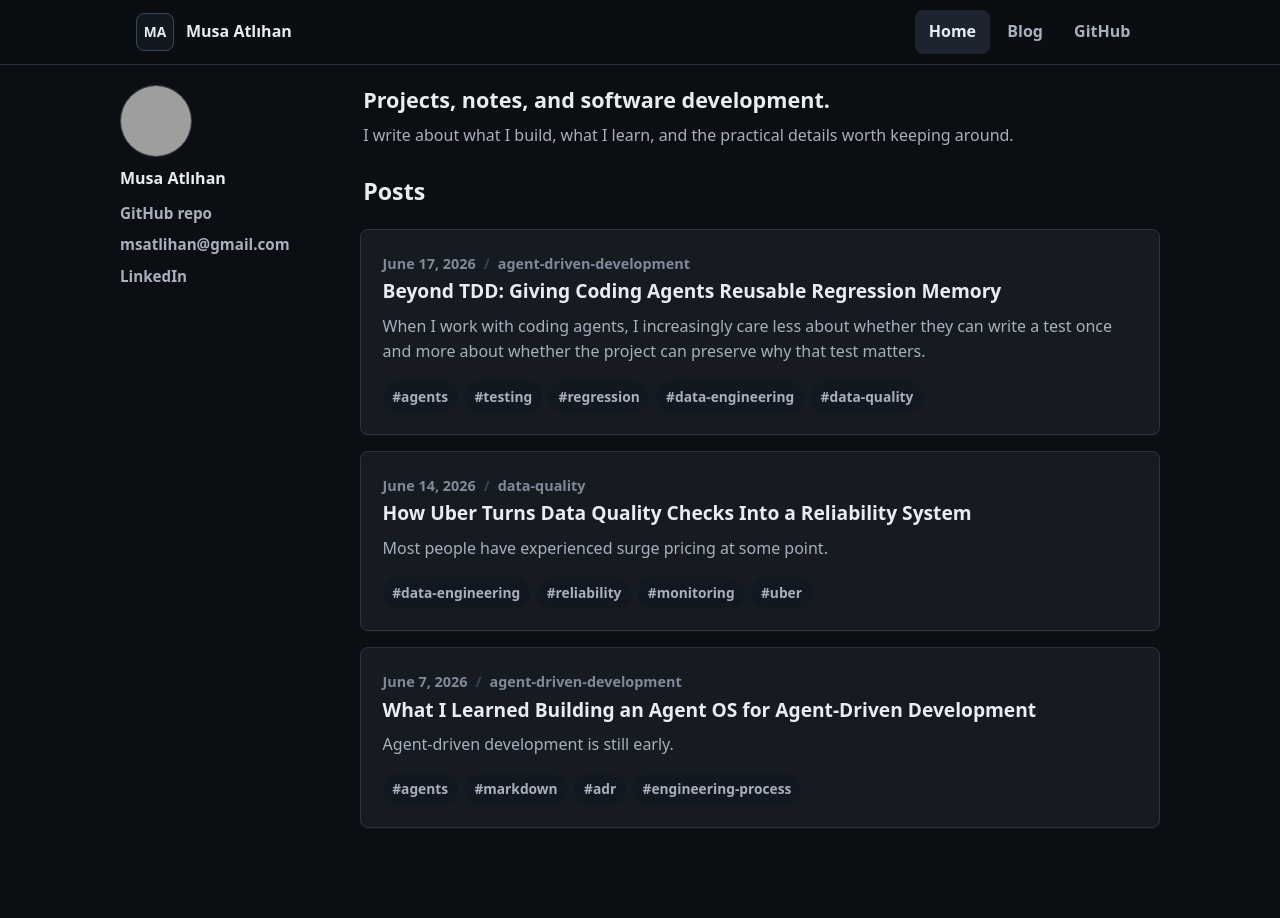
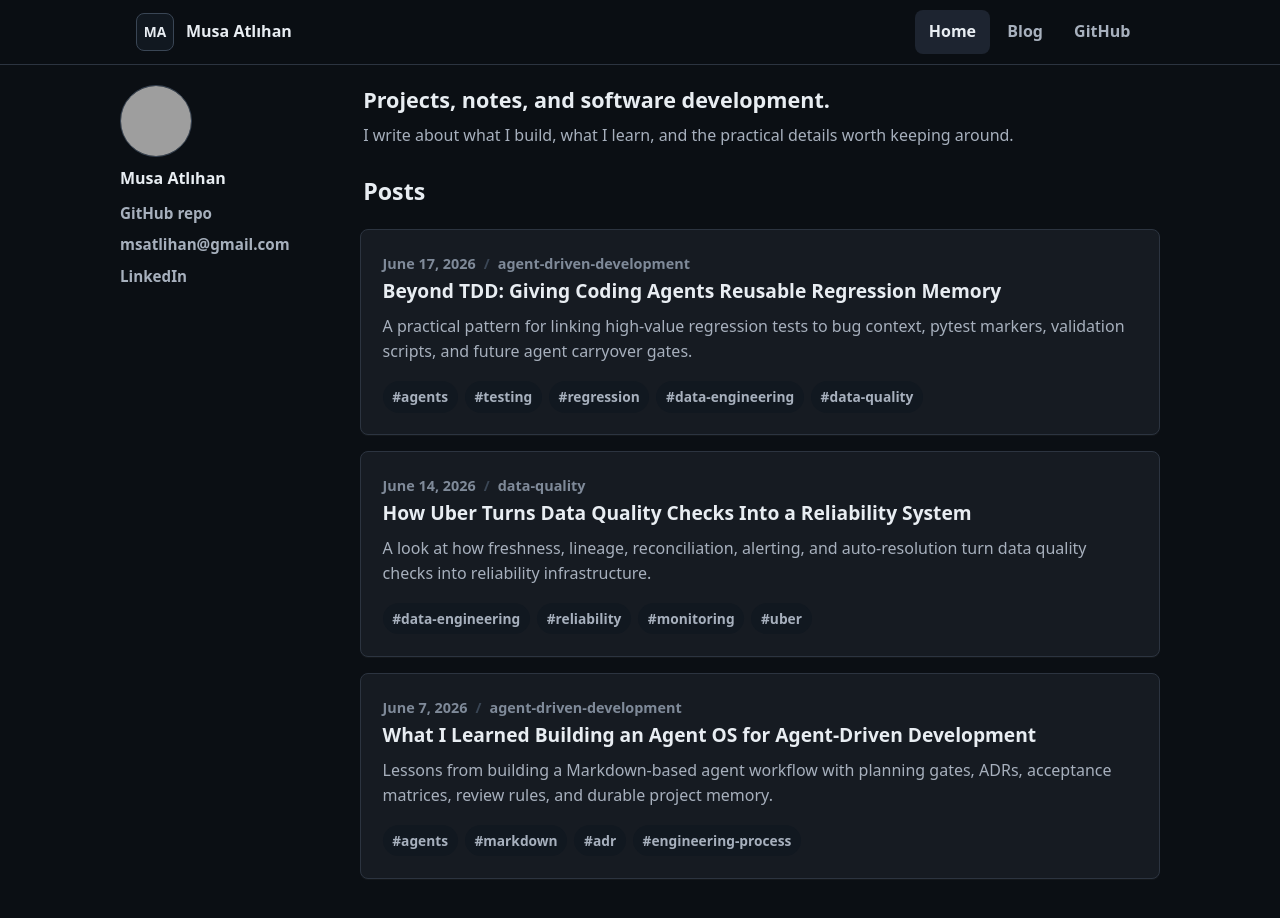
Before and after one commit to musa-atlihan/musa-atlihan.github.io, a Jekyll site: the page built from index.md, in a window 1280 px wide and 927 px high. Shown: the top 918 px of the window. Built offline with Jekyll 4.4.1, drawn with Linux system fonts in a browser that asks for light colours; grey boxes are pictures that could not be loaded.

Commit message:
Improve blog post excerpts

```diff
--- a/_posts/2026-06-07-agent-os-agent-driven-development.md
+++ b/_posts/2026-06-07-agent-os-agent-driven-development.md
@@ -4,6 +4,9 @@ title: "What I Learned Building an Agent OS for Agent-Driven Development"
 date: 2026-06-07
 categories: [agent-driven-development]
 tags: [agents, markdown, adr, engineering-process]
+excerpt: >-
+  Lessons from building a Markdown-based agent workflow with planning gates,
+  ADRs, acceptance matrices, review rules, and durable project memory.
 ---
 
 Agent-driven development is still early.
--- a/_posts/2026-06-14-uber-data-quality-reliability-system.md
+++ b/_posts/2026-06-14-uber-data-quality-reliability-system.md
@@ -4,6 +4,9 @@ title: "How Uber Turns Data Quality Checks Into a Reliability System"
 date: 2026-06-14
 categories: [data-quality]
 tags: [data-engineering, reliability, monitoring, uber]
+excerpt: >-
+  A look at how freshness, lineage, reconciliation, alerting, and
+  auto-resolution turn data quality checks into reliability infrastructure.
 ---
 
 Most people have experienced surge pricing at some point.
--- a/_posts/2026-06-17-reusable-regression-memory.md
+++ b/_posts/2026-06-17-reusable-regression-memory.md
@@ -4,6 +4,9 @@ title: "Beyond TDD: Giving Coding Agents Reusable Regression Memory"
 date: 2026-06-17
 categories: [agent-driven-development]
 tags: [agents, testing, regression, data-engineering, data-quality]
+excerpt: >-
+  A practical pattern for linking high-value regression tests to bug context,
+  pytest markers, validation scripts, and future agent carryover gates.
 ---
 
 When I work with coding agents, I increasingly care less about whether they can
```
